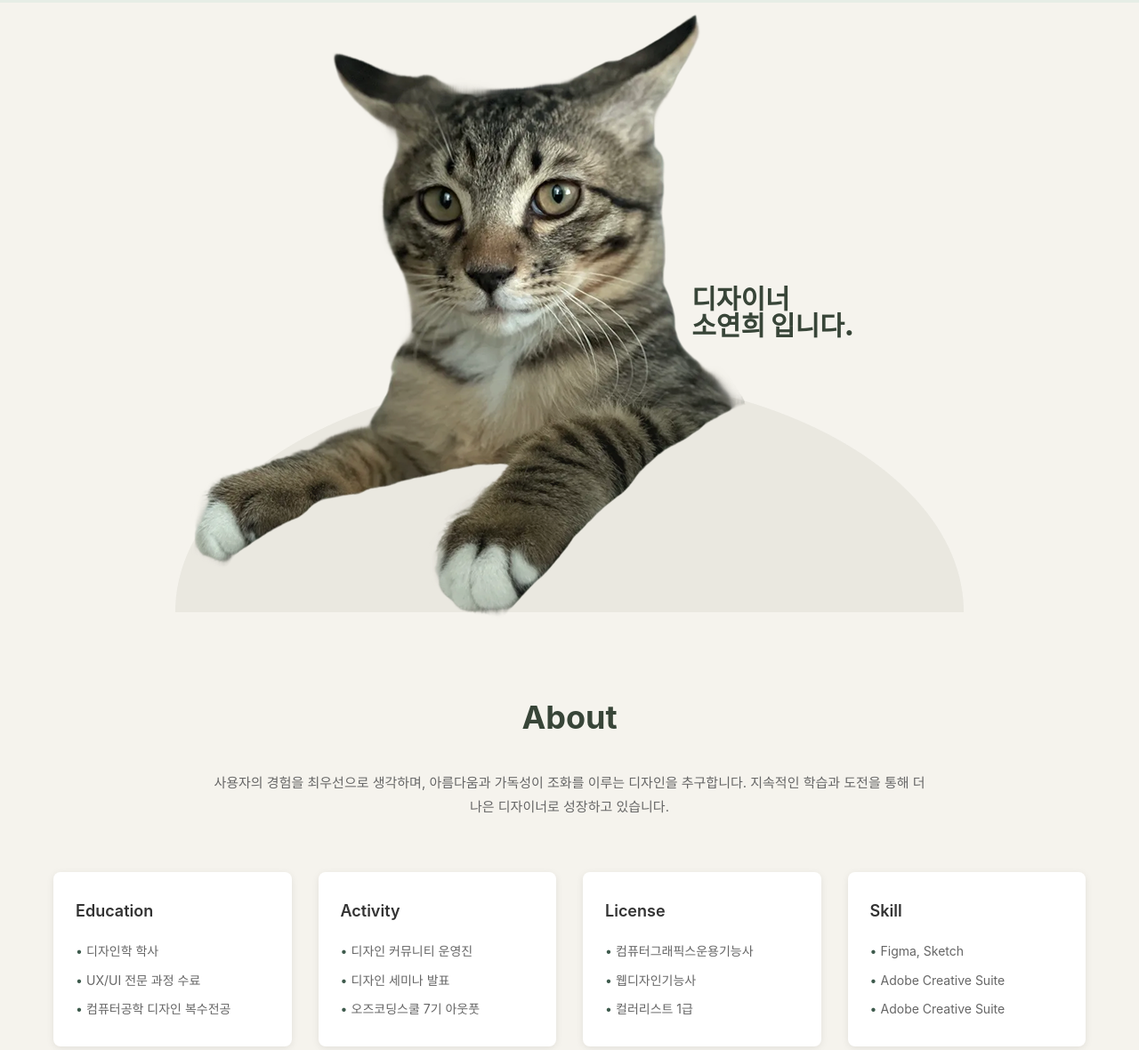
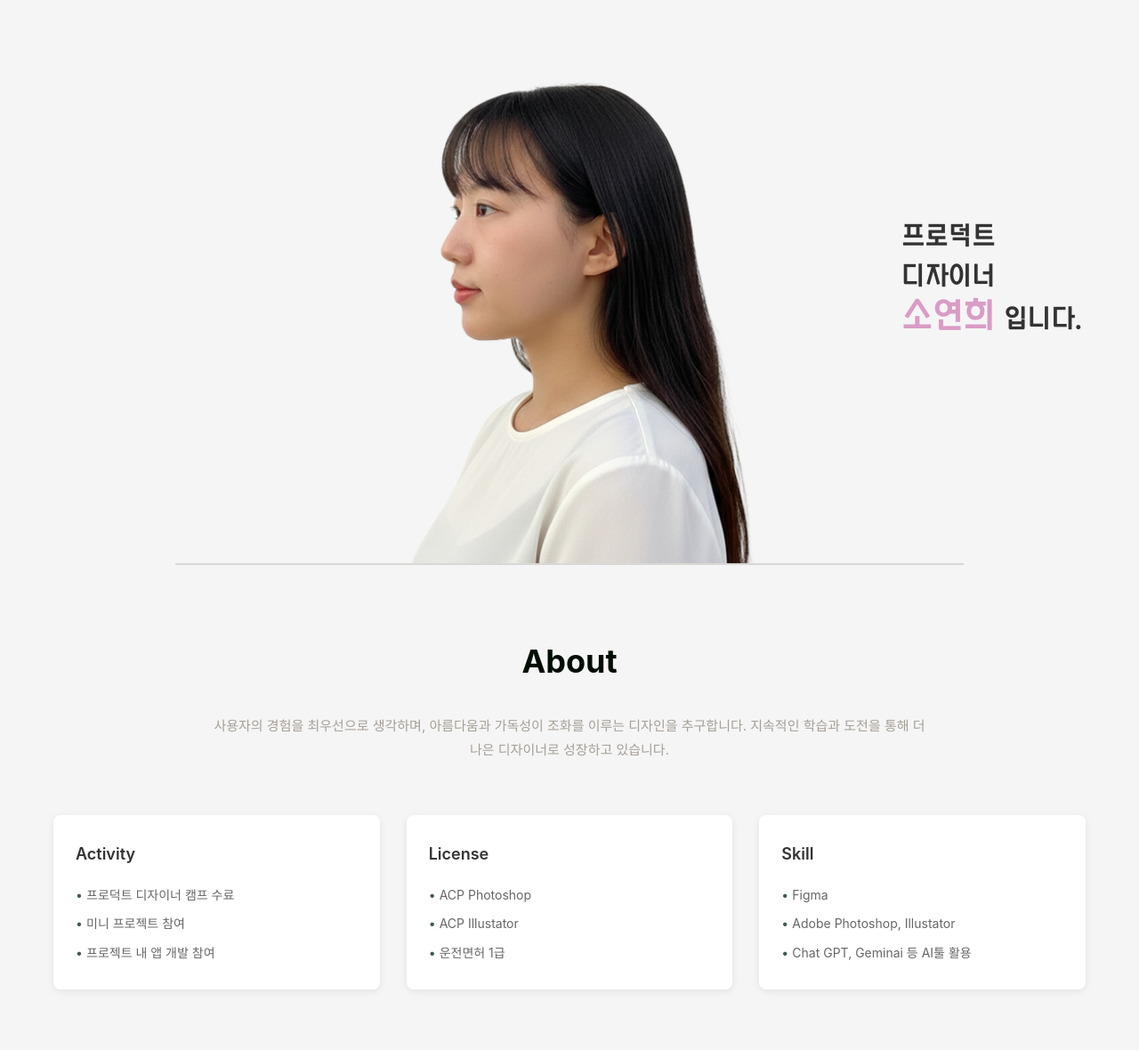
Before and after one commit to soyeonhui-del/myweb2, a plain HTML site: page index.html in a window 1280 px wide. Shown: the part 102-1282 px from the top of the page at 89% size. Drawn offline with Linux system fonts and the light colour scheme.

Commit message:
Add files via upload

```diff
--- a/index.html
+++ b/index.html
@@ -10,7 +10,7 @@
     <!-- Header -->
     <header>
         <div class="logo">
-            <a href="index.html"><img src="images/logo.png" alt="꼬막로고"></a>
+            <a href="images/logo.png"><img src="images/logo.png" alt="연로고"></a>
         </div>
         <nav>
             <ul>
@@ -24,10 +24,11 @@
 
     <!-- Hero Section -->
     <section id="home" class="hero">
-        <img src="images/cat-hero.png" alt="고양이 백꼬막">
+        <img src="images/hero-profile.png" alt="프로필 이미지">
         <div class="hero-text">
+            <p>프로덕트</p>
             <p>디자이너</p>
-            <p>소연희 입니다.</p>
+            <p><span style="font-size: 40px; color: #D99CC5;">소연희</span> 입니다.</p>
         </div>
     </section>
 
@@ -42,38 +43,29 @@
 
         <div class="about-details">
             <section class="about-card">
-                <h3>Education</h3>
-                <ul>
-                    <li>디자인학 학사</li>
-                    <li>UX/UI 전문 과정 수료</li>
-                    <li>컴퓨터공학 디자인 복수전공</li>
-                </ul>
-            </section>
-
-            <section class="about-card">
                 <h3>Activity</h3>
                 <ul>
-                    <li>디자인 커뮤니티 운영진</li>
-                    <li>디자인 세미나 발표</li>
-                    <li>오즈코딩스쿨 7기 아웃풋</li>
+                    <li>프로덕트 디자이너 캠프 수료</li>
+                    <li>미니 프로젝트 참여</li>
+                    <li>프로젝트 내 앱 개발 참여</li>
                 </ul>
             </section>
 
             <section class="about-card">
                 <h3>License</h3>
                 <ul>
-                    <li>컴퓨터그래픽스운용기능사</li>
-                    <li>웹디자인기능사</li>
-                    <li>컬러리스트 1급</li>
+                    <li>ACP Photoshop</li>
+                    <li>ACP Illustator</li>
+                    <li>운전면허 1급</li>
                 </ul>
             </section>
 
             <section class="about-card">
                 <h3>Skill</h3>
                 <ul>
-                    <li>Figma, Sketch</li>
-                    <li>Adobe Creative Suite</li>
-                    <li>Adobe Creative Suite</li>
+                    <li>Figma</li>
+                    <li>Adobe Photoshop, Illustator</li>
+                    <li>Chat GPT, Geminai 등 AI툴 활용</li>
                 </ul>
             </section>
         </div>
@@ -87,14 +79,14 @@
             <section class="project-item">
                 <figure>
                     <img src="images/project1.png" alt="여행앱 개선 디자인 프로젝트">
-                    <figcaption>여행앱 개선 디자인 프로젝트</figcaption>
+                    <figcaption>가상 퍼스널 브랜드 제작</figcaption>
                 </figure>
             </section>
 
             <section class="project-item">
                 <figure>
                     <img src="images/project2.png" alt="여행 웹페이지 계산 디자인 프로젝트">
-                    <figcaption>여행 웹페이지 계산 디자인 프로젝트</figcaption>
+                    <figcaption>스타벅스 디자인 시스템 정리</figcaption>
                 </figure>
             </section>
         </div>
@@ -123,7 +115,7 @@
 
     <!-- Footer -->
     <footer>
-        <p>&copy; Mint all rights reserved.</p>
+        <p>&copy; syh all rights reserved.</p>
     </footer>
 </body>
 </html>
--- a/style.css
+++ b/style.css
@@ -1,4 +1,9 @@
 /* Reset & Base Styles */
+@font-face {
+    font-family: '닉스곤체';
+    src: url(NIXGONFONTS\ B\ 2.0.ttf);
+}
+
 * {
     margin: 0;
     padding: 0;
@@ -9,7 +14,7 @@ body {
     font-family: -apple-system, BlinkMacSystemFont, 'Segoe UI', 'Malgun Gothic', sans-serif;
     line-height: 1.6;
     color: #333;
-    background-color: #F6F8F6;
+    background-color: #F5F5F5;
 }
 
 a {
@@ -33,11 +38,10 @@ header {
     justify-content: space-between;
     align-items: center;
     padding: 20px 60px;
-    background-color: #E6EDE6;
+    background-color: #D9D8D6;
 }
 
 .logo img {
-    border-radius: 50%;
     padding: 10px;
 }
 
@@ -50,12 +54,12 @@ nav ul {
 nav a {
     font-weight: 900;
     font-size: 24px;
-    color: #6E8B71;
+    color: #D99CC5;
     transition: color 0.3s;
 }
 
 nav a:hover {
-    color: #3d5a4c;
+    color: #ffdef4;
 }
 
 /* Hero Section */
@@ -64,7 +68,7 @@ nav a:hover {
     justify-content: center;
     align-items: center;
     padding: 0px 60px;
-    background-color: #f5f3ed;
+    background-color: #F5F5F5;
     position: relative;
 }
 
@@ -74,27 +78,28 @@ nav a:hover {
 }
 
 .hero-text {
+    font-family: '닉스곤체';
     position: absolute;
-    right: 25%;
+    right: 5%;
     top: 50%;
     transform: translateY(-50%);
     font-size: 30px;
-    font-weight: 900;
-    color: #384538;
-    line-height: 1;
+    font-weight: 0;
+    color: ##010D01;
+    line-height: 150%;
 }
 
 /* About Section */
 .about {
     padding: 80px 60px;
-    background-color: #f5f3ed;
+    background-color: #F5F5F5;
 }
 
 .about h2 {
     text-align: center;
     font-size: 36px;
     margin-bottom: 30px;
-    color: #384538;
+    color: #010D01;
     font-weight: 700;
 }
 
@@ -103,13 +108,13 @@ nav a:hover {
     max-width: 800px;
     margin: 0 auto 60px;
     font-size: 15px;
-    color: #666;
+    color: #A69F97;
     line-height: 1.8;
 }
 
 .about-details {
     display: grid;
-    grid-template-columns: repeat(4, 1fr);
+    grid-template-columns: repeat(3, 1fr);
     gap: 30px;
     max-width: 1200px;
     margin: 0 auto;
@@ -152,14 +157,14 @@ nav a:hover {
 /* Project Section */
 .project {
     padding: 80px 60px;
-    background-color: #f5f3ed;
+    background-color: #F5F5F5;
 }
 
 .project h2 {
     text-align: center;
     font-size: 36px;
     margin-bottom: 60px;
-    color: #384538;
+    color: #010D01;
     font-weight: 700;
 }
 
@@ -177,6 +182,9 @@ nav a:hover {
     overflow: hidden;
     box-shadow: 0 4px 12px rgba(0, 0, 0, 0.1);
     transition: transform 0.3s;
+    min-height: 550px;
+    display: flex;
+    flex-direction: column;
 }
 
 .project-item figure:hover {
@@ -185,8 +193,10 @@ nav a:hover {
 
 .project-item img {
     width: 100%;
-    height: 400px;
-    object-fit: cover;
+    flex-grow: 1;
+    display: block;
+    object-fit: contain;
+    background-color: #ffffff;
 }
 
 .project-item figcaption {
@@ -195,12 +205,13 @@ nav a:hover {
     font-size: 15px;
     color: #666;
     background-color: #fff;
+    flex-shrink: 0;
 }
 
 /* Contact Section */
 .contact {
     padding: 80px 60px;
-    background-color: #f5f3ed;
+    background-color: #F5F5F5;
 }
 
 .contact h2 {
@@ -261,7 +272,7 @@ nav a:hover {
 
 /* Footer */
 footer {
-    background-color: #3d5a4c;
+    background-color: #D9D8D6;
     color: rgba(255, 255, 255, 0.6);
     text-align: left;
     padding: 30px 60px;
```
Also changed, not shown: NIXGONFONTS B 2.0.ttf (added), images/hero-profile.png (added), images/logo.png, images/project1.png, images/project2.png.
